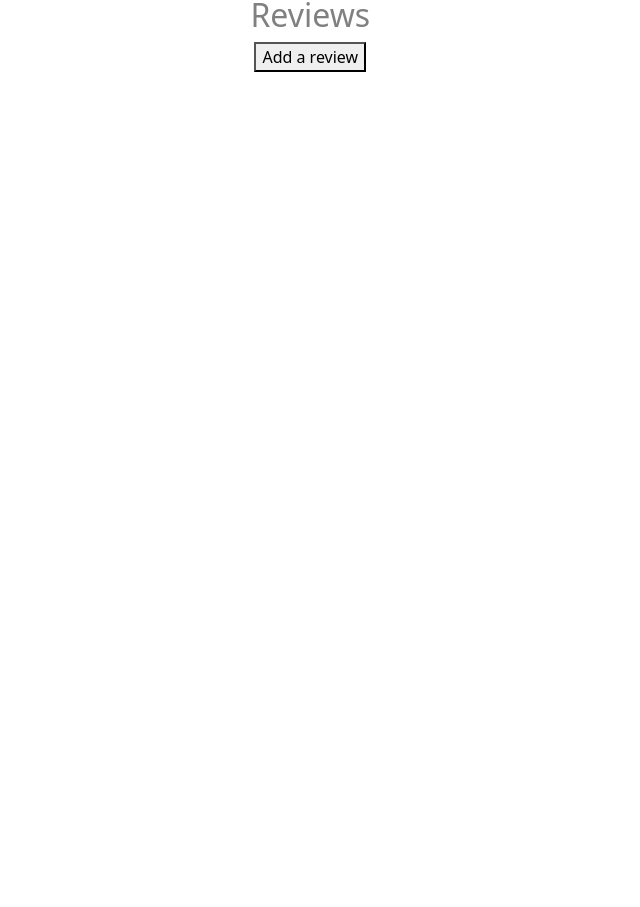
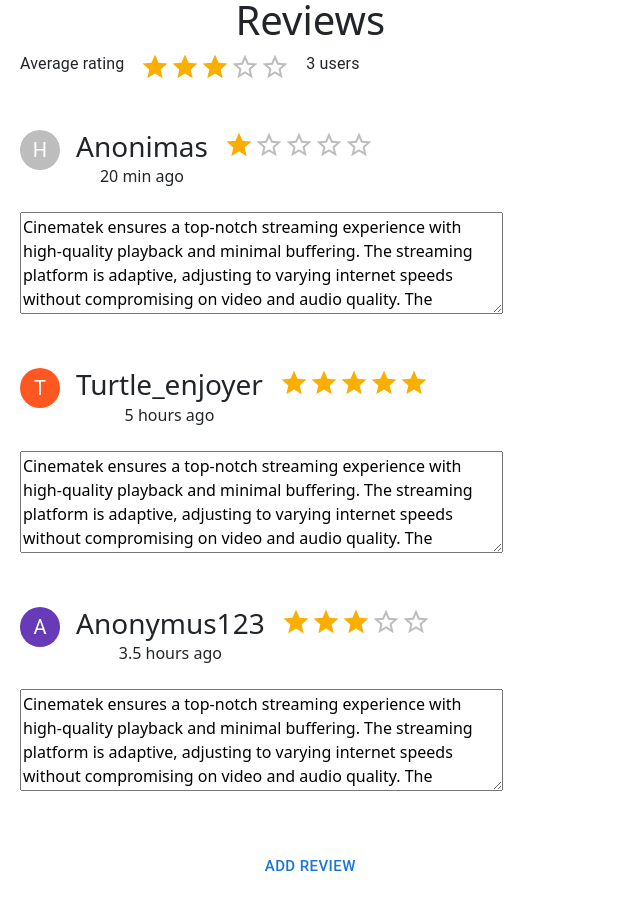
Before and after one commit to kostasliutkus/Filmu_Nuoma_Sistema, a React (Create React App) app in the folder filmu-nuoma-web/: page /film-view/1 in a window 1280 px wide. Shown: the part 453-1360 px from the top of the page, without its empty margins (0-640 px from the left). Before the commit the page ends 800 px from the top, so only its background shows below. Built offline with nearby package versions, Linux system fonts and the light colour scheme.

Commit message:
added review system

```diff
--- a/filmu-nuoma-web/src/App.js
+++ b/filmu-nuoma-web/src/App.js
@@ -8,6 +8,8 @@
 import CreateOrder from "./pages/OrderSystem/CreateOrder.js";
 import EditOrder from "./pages/OrderSystem/EditOrder.js";
 import Review from "./pages/ReviewSystem/Review";
+import EditReview from "./pages/ReviewSystem/EditReview";
+import AddReview from "./pages/ReviewSystem/AddReview";
 import Profile from "./pages/ClientSystem/Profile.js";
 import FilmView from "./pages/FilmSystem/FilmView.js"
 import AddFilm from "./pages/FilmSystem/AddFilm.js"
@@ -26,7 +28,6 @@
               {/*<li><Link to="/">Home</Link></li>*/}
               <li><Link to="/FilmList">Films</Link></li>
               <li><Link to="/OrderList">Orders</Link></li>
-              <li><Link to="/Profile">Profile</Link></li>
               <li className='profile'><Link to="/Profile">Profile</Link></li>
               <li className='profile'><Link to="/RegLog">Register/Login</Link></li>
           </ul>
@@ -38,7 +39,9 @@
           <Route path="/" element ={<HomePage/>}/>
           <Route path="/FilmList" element ={<FilmList/>}/>
           <Route path="/OrderList" element ={<OrderList/>}/>
-          <Route path="/Reviews" element ={<Review/>}/>
+          <Route path="/Review" element ={<Review/>}/>
+          <Route path="/EditReview" element ={<EditReview/>}/>
+          <Route path="/AddReview" element ={<AddReview/>}/>
           <Route path="/Profile" element ={<Profile/>}/>
           <Route path="/RegLog" element ={<RegLog/>}/>
           <Route path="/Register" element ={<Register/>}/>
--- a/filmu-nuoma-web/src/pages/ClientSystem/Profile.js
+++ b/filmu-nuoma-web/src/pages/ClientSystem/Profile.js
@@ -5,7 +5,7 @@
 {
     const navigate = useNavigate()
 
-    const [userData, setUserData] = useState({
+    const [userData] = useState({
         username: 'john_doe',
         name: 'John',
         lastName: 'Doe',
--- a/filmu-nuoma-web/src/pages/FilmSystem/FilmView.js
+++ b/filmu-nuoma-web/src/pages/FilmSystem/FilmView.js
@@ -1,13 +1,25 @@
 import React from "react";
-import {useNavigate, useParams} from 'react-router-dom';
-import VideoPlayer  from './VideoPlayer.js'
+import  {useNavigate, useParams} from 'react-router-dom';
+import VideoPlayer  from './VideoPlayer.js';
+import Rating from '@mui/material/Rating';
+import Typography from '@mui/material/Typography';
+import Avatar from '@mui/material/Avatar';
+import Stack from '@mui/material/Stack';
+import Button from '@mui/material/Button';
+import { deepOrange, deepPurple } from '@mui/material/colors';
+import { Box } from "@mui/material";
+import '@mui/material/styles';
 import './FilmStyle.css'
 
 const FilmView = () => {
     const navigate = useNavigate();
     const {id} = useParams();
-    const goToReviews = () => {
-        navigate(`/Reviews`);
+
+    const clickReview = () => {
+        navigate(`/Review`);
+    };
+    const clickAddReview = () => {
+        navigate(`/AddReview`);
     };
 
     return (
@@ -46,11 +58,71 @@
                 </div>
 
                 <div className="grid-item">
+                <div>
                     <div>
-                        <h2>Reviews</h2>
+                        <h1>Reviews</h1>
+                        <Stack direction="row" spacing={2}>
+                            <Typography>Average rating</Typography>
+                            <Rating name="read-only" size="large" value={3} readOnly />
+                            <Typography>3 users</Typography>
+                        </Stack>
+                        <br></br><br></br>
+                        <Box sx={{
+                                width: 400,
+                                ":hover": {
+                                    boxShadow: 6,
+                                    },
+                            }}
+                            onClick={() => clickReview()}>
+                            <Stack direction="row" spacing={2}>
+                                <Avatar >H</Avatar>
+                                <Stack direction="column" spacing={0.1}>
+                                    <h3>Anonimas</h3>
+                                    <label>20 min ago</label>
+                                </Stack>
+                                <Rating name="read-only" size="large" value={1} readOnly />
+                            </Stack><br></br>
+                            <textarea rows="4" cols="50">Cinematek ensures a top-notch streaming experience with high-quality playback and minimal buffering. The streaming platform is adaptive, adjusting to varying internet speeds without compromising on video and audio quality. The convenience of streaming directly from the website eliminates the need for external applications, offering a hassle-free movie-watching experience.</textarea>
+                        </Box>
+                        <br></br><br></br>
+                        <Box sx={{
+                                width: 400,
+                                ":hover": {
+                                    boxShadow: 6,
+                                    },
+                            }}
+                            onClick={() => clickReview()}>
+                            <Stack direction="row" spacing={2}>
+                                <Avatar sx={{ bgcolor: deepOrange[500] }}>T</Avatar>
+                                <Stack direction="column" spacing={0.1}>
+                                    <h3>Turtle_enjoyer</h3>
+                                    <label>5 hours ago</label>
+                                </Stack>
+                                <Rating name="read-only" size="large" value={5} readOnly />
+                            </Stack><br></br>
+                            <textarea rows="4" cols="50">Cinematek ensures a top-notch streaming experience with high-quality playback and minimal buffering. The streaming platform is adaptive, adjusting to varying internet speeds without compromising on video and audio quality. The convenience of streaming directly from the website eliminates the need for external applications, offering a hassle-free movie-watching experience.</textarea>
+                        </Box>
+                        <br></br><br></br>
+                        <Box sx={{
+                                width: 400,
+                                ":hover": {
+                                    boxShadow: 6,
+                                    },
+                            }}
+                            onClick={() => clickReview()}>
+                            <Stack direction="row" spacing={2}>
+                                <Avatar sx={{ bgcolor: deepPurple[500] }}>A</Avatar>
+                                <Stack direction="column" spacing={0.1}>
+                                    <h3>Anonymus123</h3>
+                                    <label>3.5 hours ago</label>
+                                </Stack>
+                                <Rating name="read-only" size="large" value={3} readOnly />
+                            </Stack><br></br>
+                            <textarea rows="4" cols="50">Cinematek ensures a top-notch streaming experience with high-quality playback and minimal buffering. The streaming platform is adaptive, adjusting to varying internet speeds without compromising on video and audio quality. The convenience of streaming directly from the website eliminates the need for external applications, offering a hassle-free movie-watching experience.</textarea>
+                        </Box>
+                        <br></br><br></br>
+                        <Button size="large" onClick={() => clickAddReview()}>Add review</Button>
                     </div>
-                    <div>
-                        <button onClick={(goToReviews)}>Add a review</button>
                     </div>
                 </div>
 
--- /dev/null
+++ b/filmu-nuoma-web/src/pages/ReviewSystem/AddReview.js
@@ -0,0 +1,41 @@
+import React from "react";
+import Rating from '@mui/material/Rating';
+import Avatar from '@mui/material/Avatar';
+import Stack from '@mui/material/Stack';
+import Button from '@mui/material/Button';
+import { useNavigate } from "react-router";
+
+function AddReview()
+{
+    const navigate = useNavigate();
+    const handleRowClick = (id) => {
+        navigate(`/film-view/${id}`);
+    };
+    const [value, setValue] = React.useState(0);
+    return(
+        <body>
+            <Stack direction="row" spacing={2}>
+                <Avatar >H</Avatar>
+                <Stack direction="column" spacing={0.1}>
+                    <h3>Anonimas</h3>
+                    <label>now</label>
+                </Stack>
+                <Rating
+                    name="simple-controlled"
+                    size="large"
+                    value={value}
+                    onChange={(event, newValue) => {
+                    setValue(newValue);
+                    }}
+                />
+            </Stack><br></br>
+            <textarea rows="4" cols="50" placeholder="Add review..."></textarea>
+            <br></br><br></br>
+            <Stack direction="row" spacing={5}>
+                <Button onClick={() => handleRowClick('dQw4w9WgXcQ')}>Add review</Button>
+                <Button >Share</Button>
+            </Stack>
+
+        </body> );
+}
+export default AddReview
--- a/filmu-nuoma-web/src/pages/ReviewSystem/Review.js
+++ b/filmu-nuoma-web/src/pages/ReviewSystem/Review.js
@@ -1,10 +1,26 @@
 import React from "react";
+import Rating from '@mui/material/Rating';
+import Avatar from '@mui/material/Avatar';
+import Stack from '@mui/material/Stack';
+import Button from '@mui/material/Button';
 
 function Review()
 {
     return(
         <body>
-        <h1>Review Works!</h1>
+            <Stack direction="row" spacing={2}>
+                <Avatar >H</Avatar>
+                <Stack direction="column" spacing={0.1}>
+                    <h3>Anonimas</h3>
+                    <label>20 min ago</label>
+                </Stack>
+                <Rating name="read-only" size="large" value={1} readOnly />
+            </Stack><br></br>
+            <textarea rows="4" cols="50">Cinematek ensures a top-notch streaming experience with high-quality playback and minimal buffering. The streaming platform is adaptive, adjusting to varying internet speeds without compromising on video and audio quality. The convenience of streaming directly from the website eliminates the need for external applications, offering a hassle-free movie-watching experience.</textarea>
+            <Stack direction="row" spacing={0.1}>
+                <Button>LIKE</Button>
+                <Button>DISLIKE</Button>
+            </Stack>
         </body> );
 }
 export default Review
```
Also changed, not shown: filmu-nuoma-web/src/pages/ReviewSystem/EditReview.js (added).
